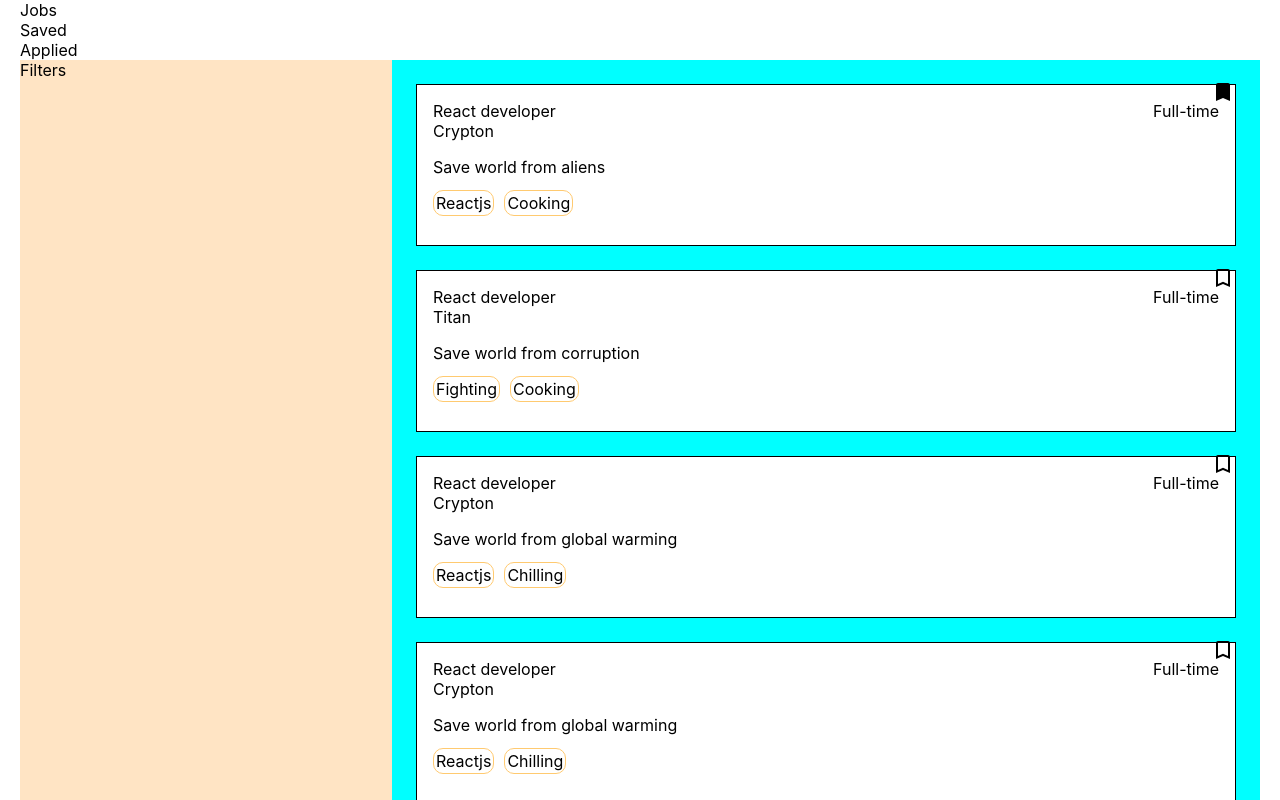
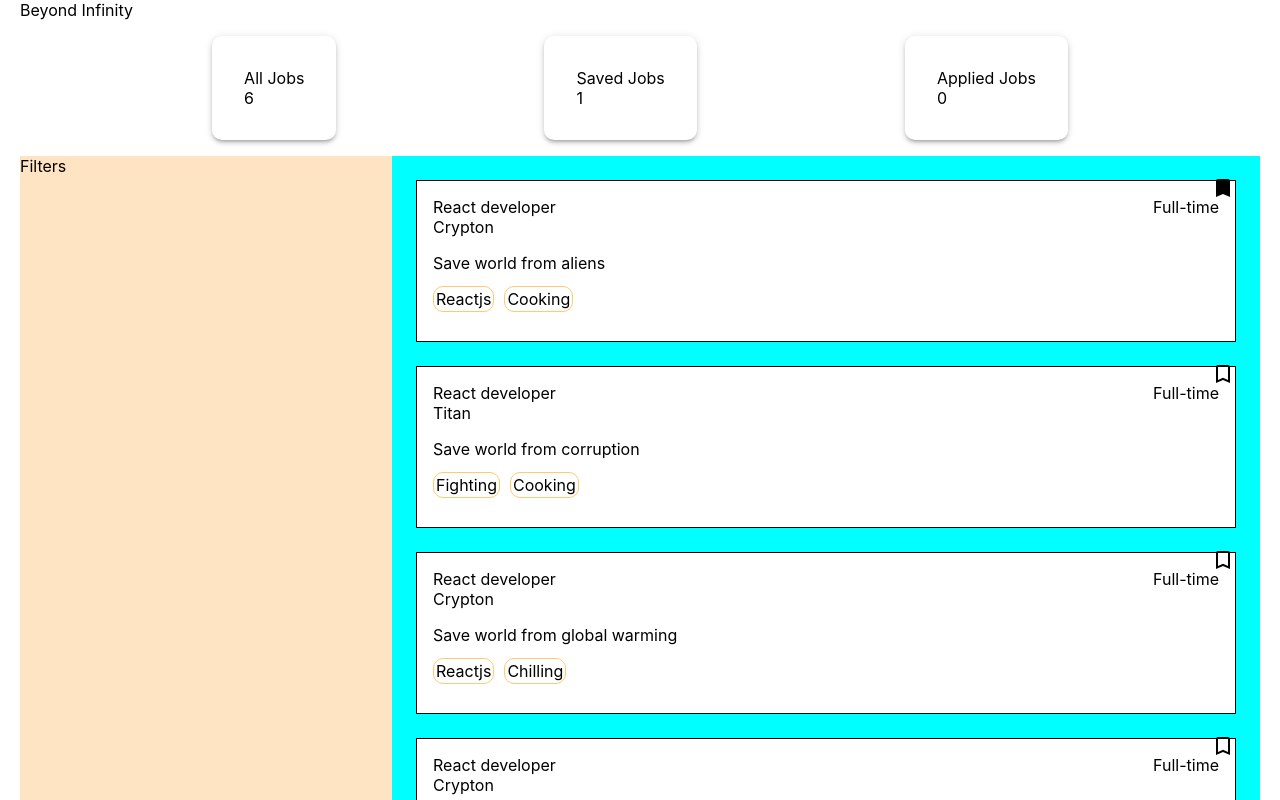
Before and after one commit to CHANDRAMOHANnegi/To-infinity-and-beyond, a React (Create React App) app: page / in a window 1280 px wide. Shown: the top 800 px of the page. Built offline with nearby package versions, Linux system fonts and the light colour scheme.

Commit message:
show all  , saved  , applied jobs

```diff
--- a/src/App.css
+++ b/src/App.css
@@ -47,7 +47,20 @@
   border-radius: 10px;
 }
 
-.job .job_title{
+.job .job_title {
   display: flex;
   justify-content: space-between;
 }
+
+.tabs {
+  display: flex;
+  justify-content: space-evenly;
+}
+
+.tabs .tab {
+  margin: 1rem;
+  padding: 2rem;
+  border-radius: 10px;
+  cursor: pointer;
+  box-shadow: 0px 3px 3px -2px rgb(0 0 0 / 20%), 0px 3px 4px 0px rgb(0 0 0 / 14%), 0px 1px 8px 0px rgb(0 0 0 / 12%);
+}
--- a/src/App.js
+++ b/src/App.js
@@ -10,6 +10,7 @@ import { fetchUserRequest } from './modules/applicant/redux/action';
 import { fetchJobsRequest } from './modules/jobs/redux/actions';
 
 import Jobs from './modules/jobs/index';
+import Header from './components/Header';
 
 function App({ fetchJobsRequest, fetchUserRequest }) {
 
@@ -20,6 +21,7 @@ function App({ fetchJobsRequest, fetchUserRequest }) {
 
   return (
     <div className="App">
+      <Header />
       <Jobs />
     </div>
   );
--- /dev/null
+++ b/src/components/Header.js
@@ -0,0 +1,11 @@
+import React from 'react';
+
+function Header(props) {
+    return (
+        <div>
+            Beyond Infinity
+        </div>
+    );
+}
+
+export default Header;
--- a/src/modules/jobs/index.js
+++ b/src/modules/jobs/index.js
@@ -1,25 +1,38 @@
-import React from 'react';
+import React, { useState } from 'react';
 import { connect } from 'react-redux';
 import { createStructuredSelector } from 'reselect';
 import { makeSelectJobs } from './redux/selectors';
-
 import { saveJobRequest, unSaveJobRequest } from '../applicant/redux/action';
-
 import Job from './screens/Job';
-import Tabs from './screens/Tabs';
 import { makeSelectSavedJobs } from '../applicant/redux/selectors';
 
-function Jobs({ jobs, saveJobRequest, unSaveJobRequest, savedJobs }) {
-    console.log(savedJobs);
+function Jobs({
+    alljobs, savedJobs, appliedJobs = [],
+    saveJobRequest, unSaveJobRequest,
+}) {
+    const tabs = ['All Jobs', 'Saved Jobs', 'Applied Jobs'];
+
+    const [currentTab, setCurrentTab] = useState(0);
+    const [saved, applied] = [savedJobs, appliedJobs].map(jobs => alljobs.filter(j => jobs.includes(j.job_id)));
+
+    const jobs = [alljobs, saved, applied];
+
+    console.log(jobs);
     return (
         <div>
-            <Tabs />
+            <div className="tabs">
+                {tabs.map((tab, i) => <div className={"tab"} onClick={() => setCurrentTab(i)} key={tabs[i]}>
+                    {tab}
+                    <div>{jobs[i].length}</div>
+                </div>)}
+            </div>
             <div className="jobs_container">
                 <div className="filters">Filters</div>
                 <div className="jobs_list">
-                    {jobs?.map(job => {
+                    {jobs[currentTab]?.map(job => {
                         const isSaved = savedJobs.find((id) => id == job.job_id);
-                        return <Job job={job} key={job.job_id}
+                        return <Job job={job}
+                            key={job.job_id}
                             saveJobRequest={saveJobRequest}
                             unSaveJobRequest={unSaveJobRequest}
                             isSaved={isSaved}
@@ -32,7 +45,7 @@ function Jobs({ jobs, saveJobRequest, unSaveJobRequest, savedJobs }) {
 }
 
 const mapStateToProps = createStructuredSelector({
-    jobs: makeSelectJobs,
+    alljobs: makeSelectJobs,
     savedJobs: makeSelectSavedJobs
 });
 
--- a/src/modules/jobs/screens/Job.js
+++ b/src/modules/jobs/screens/Job.js
@@ -24,6 +24,7 @@ function Job({ job, isSaved, unSaveJobRequest, saveJobRequest }) {
                 position: "absolute",
                 right: 0,
                 top: -5,
+                cursor: "pointer"
             }}> <div onClick={toggleBookMark}>{isSaved ? <Bookmark>save</Bookmark> : <BookmarkBorderOutlined >save</BookmarkBorderOutlined>
             }</div>
             </div>
--- a/src/modules/jobs/screens/Tabs.js
+++ /dev/null
@@ -1,13 +0,0 @@
-import React from 'react';
-
-function Tabs(props) {
-    return (
-        <div className="tabs">
-            <div>Jobs</div>
-            <div>Saved</div>
-            <div>Applied</div>
-        </div>
-    );
-}
-
-export default Tabs;
```
